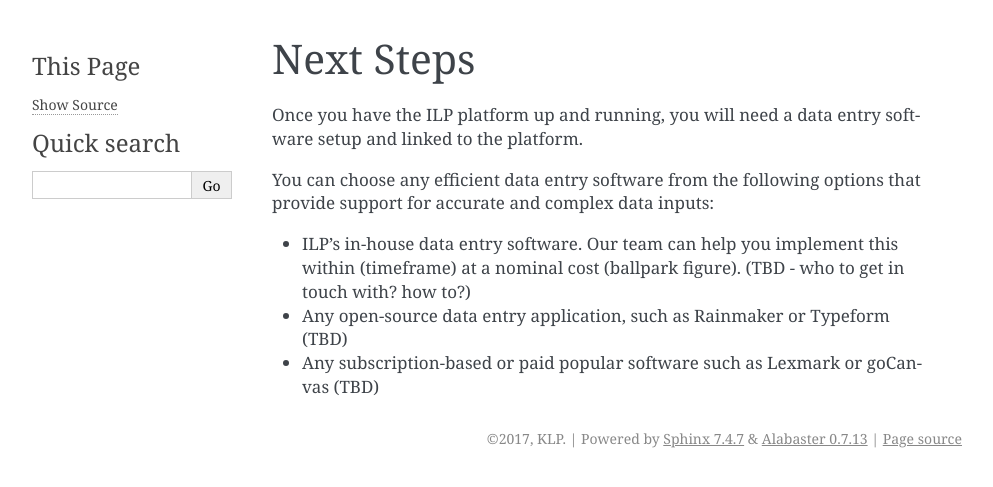
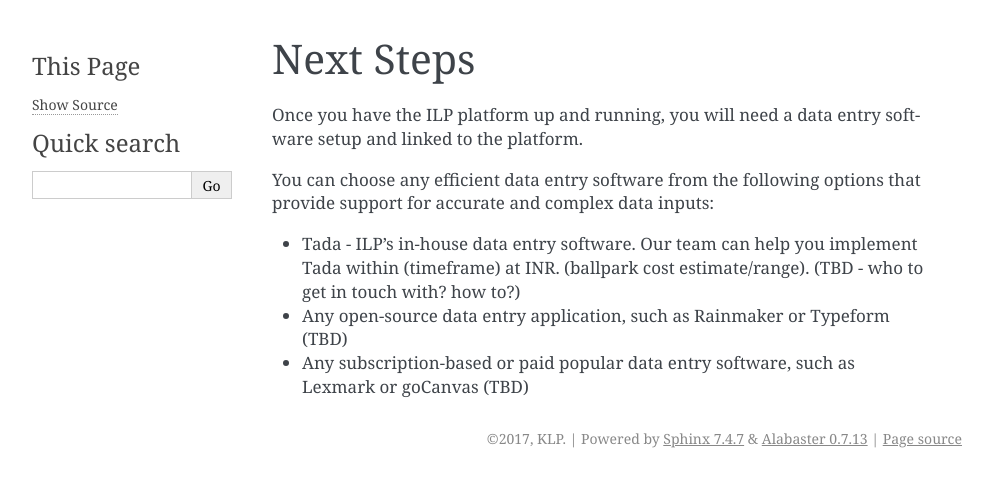
Before and after one commit to MonamiB/documentation, a Sphinx documentation site: the page built from handbook/source/whtnxt.rst, in a window 1280 px wide. Shown: the top 487 px of the page, without its empty margins (148-1141 px from the left). Built offline with Sphinx 7.4.7, drawn with Linux system fonts in a browser that asks for light colours; formulas are drawn with MathJax 3.

Commit message:
Update whtnxt.rst

```diff
--- a/handbook/source/whtnxt.rst
+++ b/handbook/source/whtnxt.rst
@@ -5,6 +5,6 @@ Once you have the ILP platform up and running, you will need a data entry softwa
 
 You can choose any efficient data entry software from the following options that provide support for accurate and complex data inputs:
 
-* ILP's in-house data entry software. Our team can help you implement this within (timeframe) at a nominal cost (ballpark figure). (TBD - who to get in touch with? how to?)
+* Tada - ILP's in-house data entry software. Our team can help you implement Tada within (timeframe) at INR. (ballpark cost estimate/range). (TBD - who to get in touch with? how to?)
 * Any open-source data entry application, such as Rainmaker or Typeform (TBD)
-* Any subscription-based or paid popular software such as Lexmark or goCanvas (TBD)
+* Any subscription-based or paid popular data entry software, such as Lexmark or goCanvas (TBD)
```
